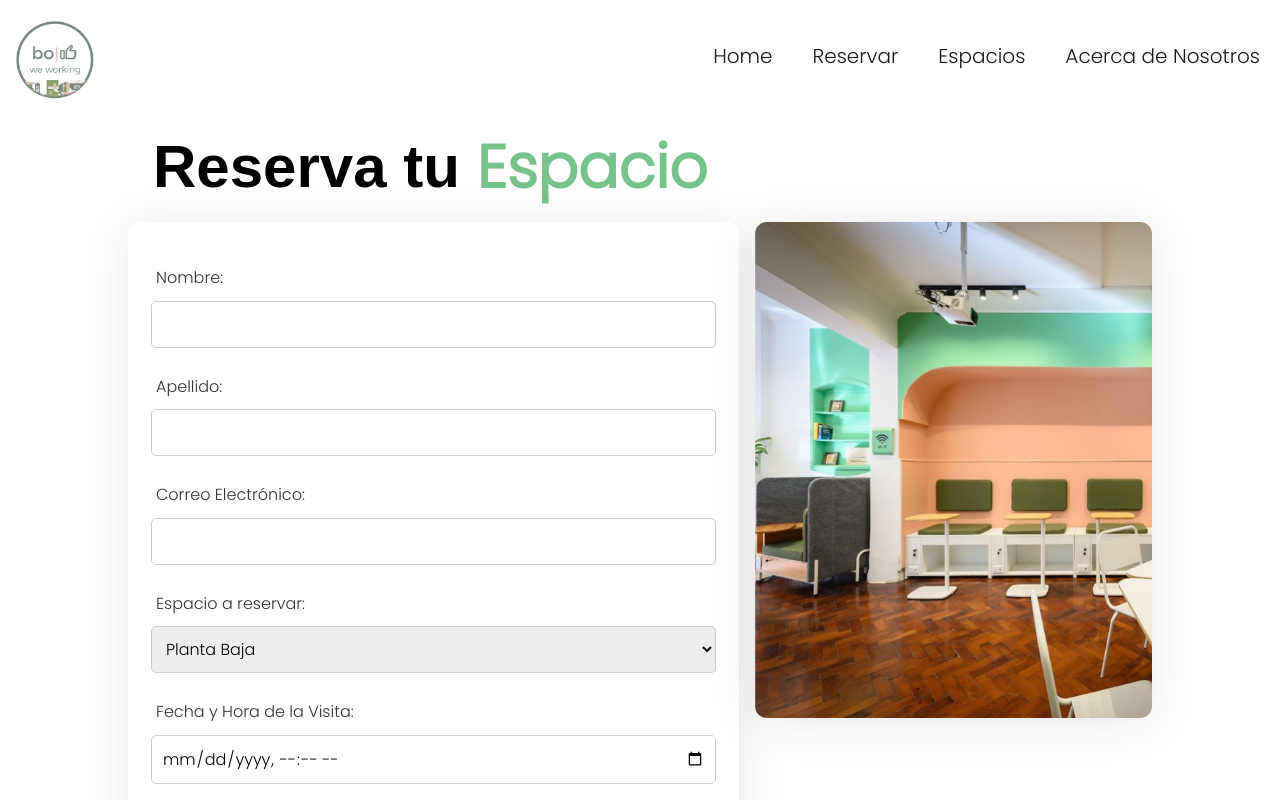
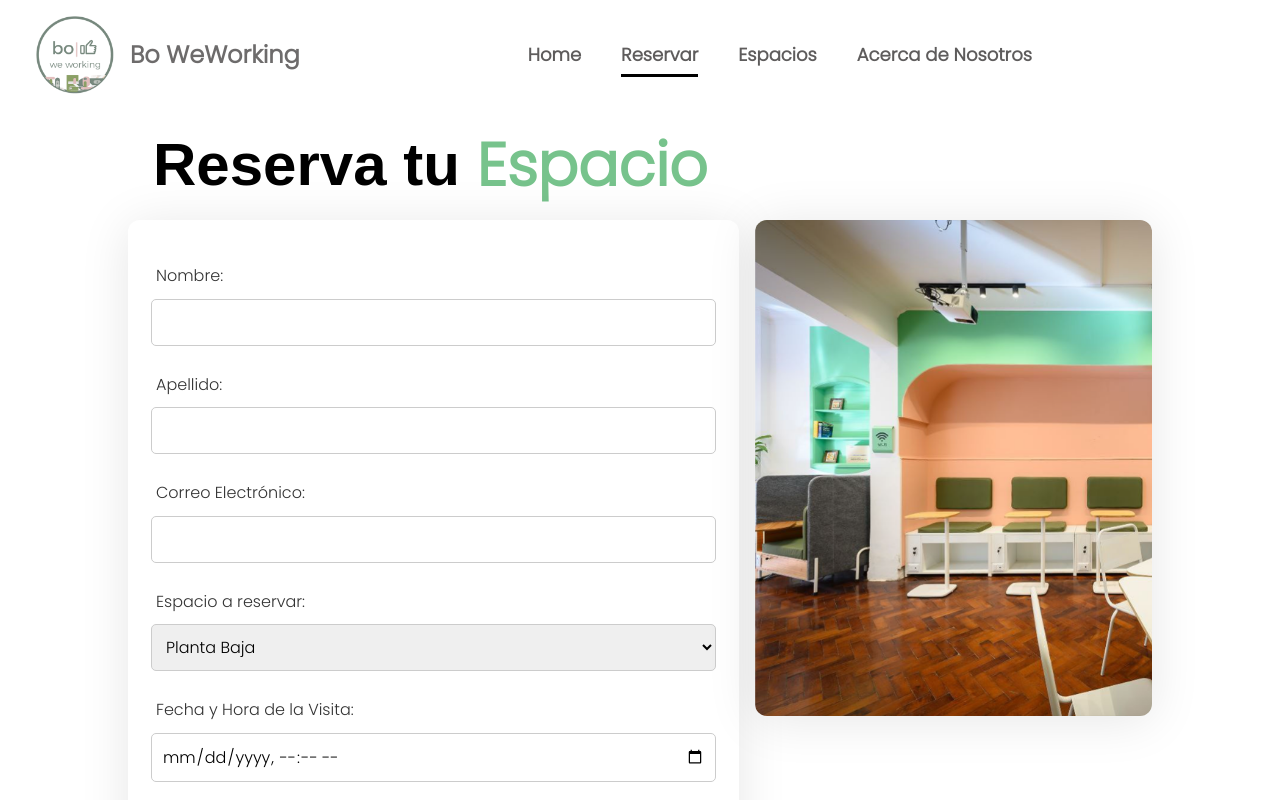
Before and after one commit to lucabonadero/tesis-boweworking, a React (Vite) app: page /registro in a window 1280 px wide. Shown: the top 800 px of the page. Built offline with nearby package versions, Linux system fonts and the light colour scheme.

Commit message:
Home casi terminado, modificaciones varias al header, arreglo de errores

```diff
--- a/src/components/header.jsx
+++ b/src/components/header.jsx
@@ -1,17 +1,30 @@
 import React from "react";
+import { useLocation } from "react-router-dom"; // Importamos para obtener la ruta actual
 
 export default function Header() {
+  const location = useLocation(); // Obtenemos la ruta actual
+
+  // Función para agregar la clase 'active' al link correspondiente
+  const getLinkClass = (path) => {
+    return location.pathname === path ? "active" : "";
+  };
+
   return (
     <header>
       <div className="header">
+        {/* Logo y texto Bo WeWorking a la derecha */}
         <a href="/">
           <img className="logo" src="./src/assets/logoblanco.png" alt="Logo" />
         </a>
+        <div className="header__logo-text">
+          Bo WeWorking
+        </div>
+        {/* Enlaces centrados */}
         <ul className="header__links">
-          <li><a href="/">Home</a></li>
-          <li><a href="registro">Reservar</a></li>
-          <li><a href="">Espacios</a></li>
-          <li><a href="">Acerca de Nosotros</a></li>
+          <li><a href="/" className={getLinkClass("/")}>Home</a></li>
+          <li><a href="/registro" className={getLinkClass("/registro")}>Reservar</a></li>
+          <li><a href="/espacios" className={getLinkClass("/espacios")}>Espacios</a></li>
+          <li><a href="/acerca" className={getLinkClass("/acerca")}>Acerca de Nosotros</a></li>
         </ul>
       </div>
     </header>
--- a/src/pages/index.jsx
+++ b/src/pages/index.jsx
@@ -12,9 +12,7 @@ export default function Index () {
       <section className="hero">
   <div className="hero__overlay">
     <div className="hero__content">
-      <h1>
-        Encontrá el mejor lugar para <span className="highlight">Trabajar</span>
-      </h1>
+    <h1>Encontrá el mejor<br /> lugar para <span className="highlight">Trabajar</span></h1>
       <div className="hero__box">
         <p>Su productividad  está influenciada por el lugar donde trabaja.<br />
         ¡Busque el mejor lugar para trabajar!</p>
@@ -37,16 +35,16 @@ export default function Index () {
             <p>Escritorios individuales, espacio para eventos, reuniones, clases</p>
             <div className="space-link">
               <a href="#">Ver más</a>
-              <span className="arrow">➔</span>
+              <span className="arrow">➝</span>
             </div>
           </div>
           <div className="card">
             <img src="./src/assets/primerpiso.png" alt="Primer Piso" />
             <h3>Primer Piso</h3>
-            <p>Oficina equipada para reuniones, con proyector disponible y opción de alquiler mensual.</p>
+            <p>Oficinas equipadas para reuniones, con proyector disponible y opción de alquiler mensual.</p>
             <div className="space-link">
               <a href="#">Ver más</a>
-              <span className="arrow">➔</span>
+              <span className="arrow">➝</span>
             </div>
           </div>
           <div className="card">
@@ -55,7 +53,7 @@ export default function Index () {
             <p>Espacio libre, coworking</p>
             <div className="space-link">
               <a href="#">Ver más</a>
-              <span className="arrow">➔</span>
+              <span className="arrow">➝</span>
             </div>
           </div>
         </div>
--- a/src/styles/index.css
+++ b/src/styles/index.css
@@ -59,21 +59,24 @@
 
   .hero__content {
     position: absolute;
-    top: 5%;
-    left: 50%;
+    top: 10%;
+    left: 8%;
+    right: 8%;
+    width: 1500px;
+    display: flex;
+    justify-content: space-between;
+    align-items: center;  /* 👈 Alinea verticalmente el h1 y el box en el centro */
+    flex-wrap: nowrap;    /* 👈 NO PERMITE que los elementos se bajen */
     color: rgb(0, 0, 0);
-    text-align: top left;
-    display: flex;
-    align-items: center;
-    gap: 2rem;
-    flex-wrap: wrap;
+
   }
 
   .hero__content h1 {
     font-size: 4rem;
     font-weight: bold;
-    max-width: 600px;
     line-height: 1.2;
+    max-width: none;      /* 👈 asegurate de no limitarlo innecesariamente */
+    white-space: nowrap; /* 🚀 ESTO FUERZA A QUE NO SE CORTE EN LÍNEA NUEVA */
   }
 
   .highlight {
@@ -84,7 +87,7 @@
   .hero__box {
     border: 2px solid rgb(204, 201, 201);
     padding: 1rem 1.5rem;
-    max-width: 350px;
+    max-width: 400px;
     color: rgb(0, 0, 0);
     font-size: 1.1rem;
   }
@@ -136,6 +139,16 @@
     overflow: hidden;
     width: 280px;
     box-shadow: 0 2px 10px rgba(0,0,0,0.1);
+    display: flex;
+    flex-direction: column;
+    height: 100%; /* importante */
+  }
+  .card-content{
+    flex: 1;
+    display: flex;
+    flex-direction: column;
+    justify-content: space-between;
+    padding-bottom: 1rem;
   }
 
   .card img {
@@ -162,11 +175,12 @@
     margin-top: 1rem;
   }
 
-  .space-link a {
-    text-decoration: none;
-    color: #000;
-    font-weight: 500;
-    transition: color 0.3s;
+  .space-link {
+    display: flex;
+    justify-content: space-between; /* ⬅️ cambio clave */
+    align-items: center;
+    margin: 1rem 0.7rem 0; /* para que respete el margen lateral del párrafo */
+    margin-bottom: 0.5rem;
   }
 
   .space-link a:hover {
@@ -229,7 +243,7 @@
 
   .cta__final-wrapper {
     display: flex;
-    justify-content: center;
+    justify-content: space-between;
     align-items: flex-start;
     gap: 4rem;
     flex-wrap: wrap;
@@ -238,6 +252,7 @@
   }
 
   .cta__final h2 {
+    text-align: left;
     font-size: 2.5rem;
     font-weight: bold;
     line-height: 1.3;
--- a/src/styles/registrocliente.css
+++ b/src/styles/registrocliente.css
@@ -1,26 +1,45 @@
 /******************************************** General ********************************************/
+@font-face {
+    font-family: Inter;
+    src: url('../assets/fonts/Poppins-Light.ttf') format('truetype');
+    font-weight: normal;
+    font-style: normal;
+}
 
 
 /****************************************************************************************
 ****************************************************************************************
 ****************************************************************************************
 ******************************************** Header ********************************************/
-
-.header{
+/* Header */
+.header {
     display: flex;
     justify-content: space-between;
+    align-items: center;
+    padding: 10px 20px;
 }
 
-.logo{
+.logo {
     height: 90px;
-    /* alineacion sobre eje secundario dado por flex-align */
-    align-items: center;
-    margin: 15px 0 0 10px;
+    margin-left: 10px;
 }
 
-.header .header__links {
+.header__logo-text {
+    font-size: 24px;
+    font-weight: bold;
+    color: #6d6b6b;
+    margin-left: 10px;
+}
+
+/* Centramos los enlaces */
+.header__links {
     display: flex;
-    font-size: 20px;
+    font-weight: bold;
+    font-size: 18px;
+    justify-content: center;
+    flex-grow: 1;
+    margin: 0;
+    gap: 40px; /* Más espacio entre enlaces */
 }
 
 .header__links li {
@@ -28,24 +47,45 @@
 }
 
 .header__links a {
-    float: left;
-    color: #1a1a1a;
-    text-align: center;
-    padding: 40px 20px;
+    color: #5e5c5c;
     text-decoration: none;
-    font-size: 20px;
+    font-size: 18px;
+    position: relative;
+    padding: 10px 0; /* Reducimos padding para que el subrayado sea justo */
+}
+
+/* Enlace activo */
+.header__links .active {
+    font-weight: bold;
+}
+
+/* Subrayado */
+.header__links a::after {
+    content: "";
+    position: absolute;
+    bottom: 0;
+    left: 0;
+    width: 0;
+    height: 3px;
+    background-color: black;
+    transition: width 0.3s ease;
+}
+
+/* Hover o activo: subrayado visible */
+.header__links a:hover::after,
+.header__links .active::after {
+    width: 100%;
 }
 
 .header__links a:hover {
-    background-color: #ddd;
-    color: black;
+    color: #1a1a1a;
 }
 
-.header .toggle__btn {
-    font-size: 2.5rem;
-    cursor: pointer;
-    display: none;
-    padding: 20px 20px;
+/* Responsivo */
+@media (max-width: 768px) {
+    .header__links {
+        display: none;
+    }
 }
 
 /****************************************************************************************
@@ -122,11 +162,11 @@
 }
 
 .footer__card {
-    background-color: #f9bebe;
+    background-color: #FCCABB;
     padding: 20px;
     border-radius: 8px;
     width: 200px;
-    color: #444;
+    color: #ffffff;
     display: flex;
     flex-direction: column;
     justify-content: space-between;
@@ -140,7 +180,7 @@
     margin-top: auto;
     text-decoration: none;
     font-weight: bold;
-    color: #444;
+    color: #ffffff;
 }
 
 
```
Also changed, not shown: src/assets/escritoriomoderno.png.
